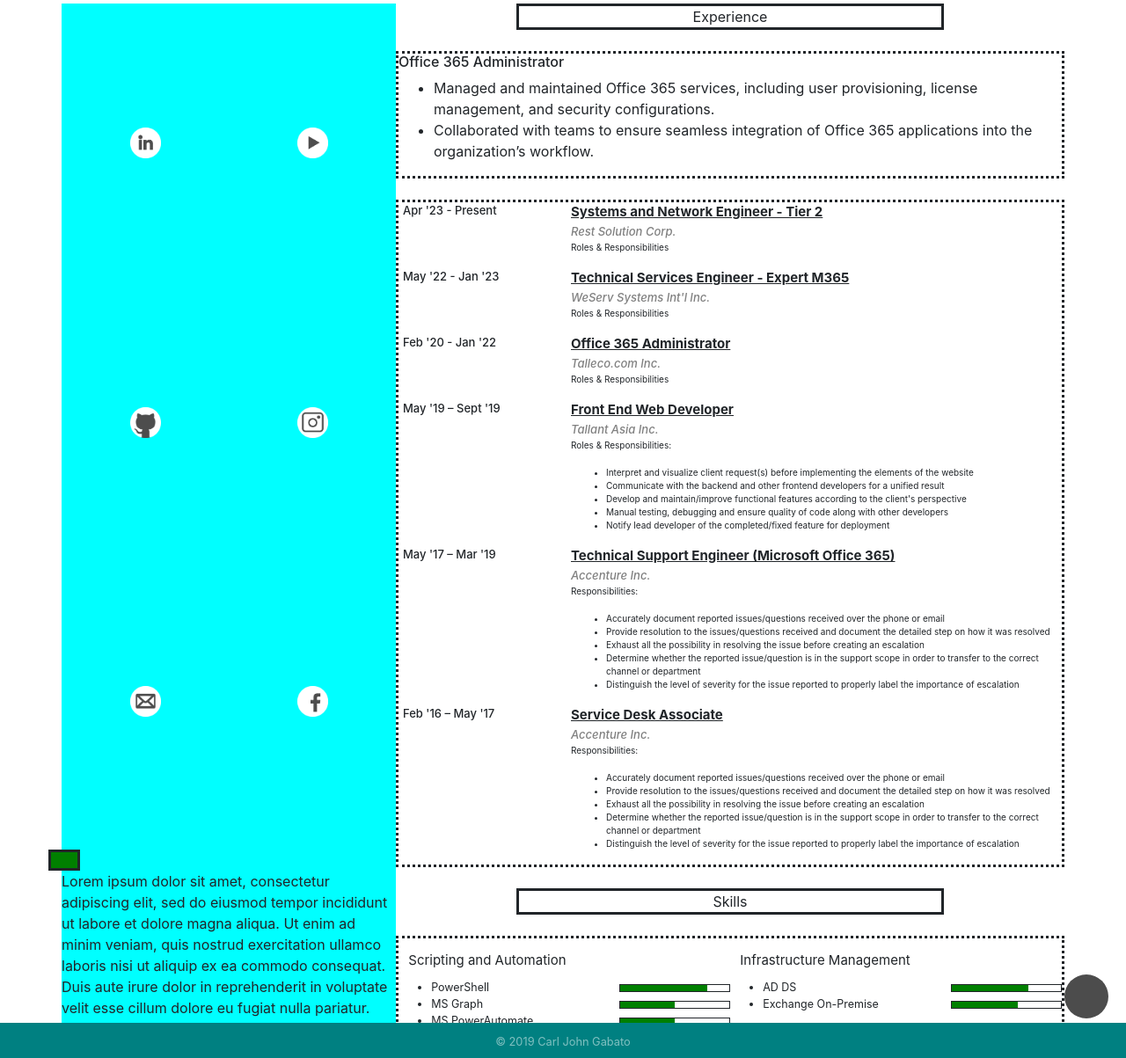
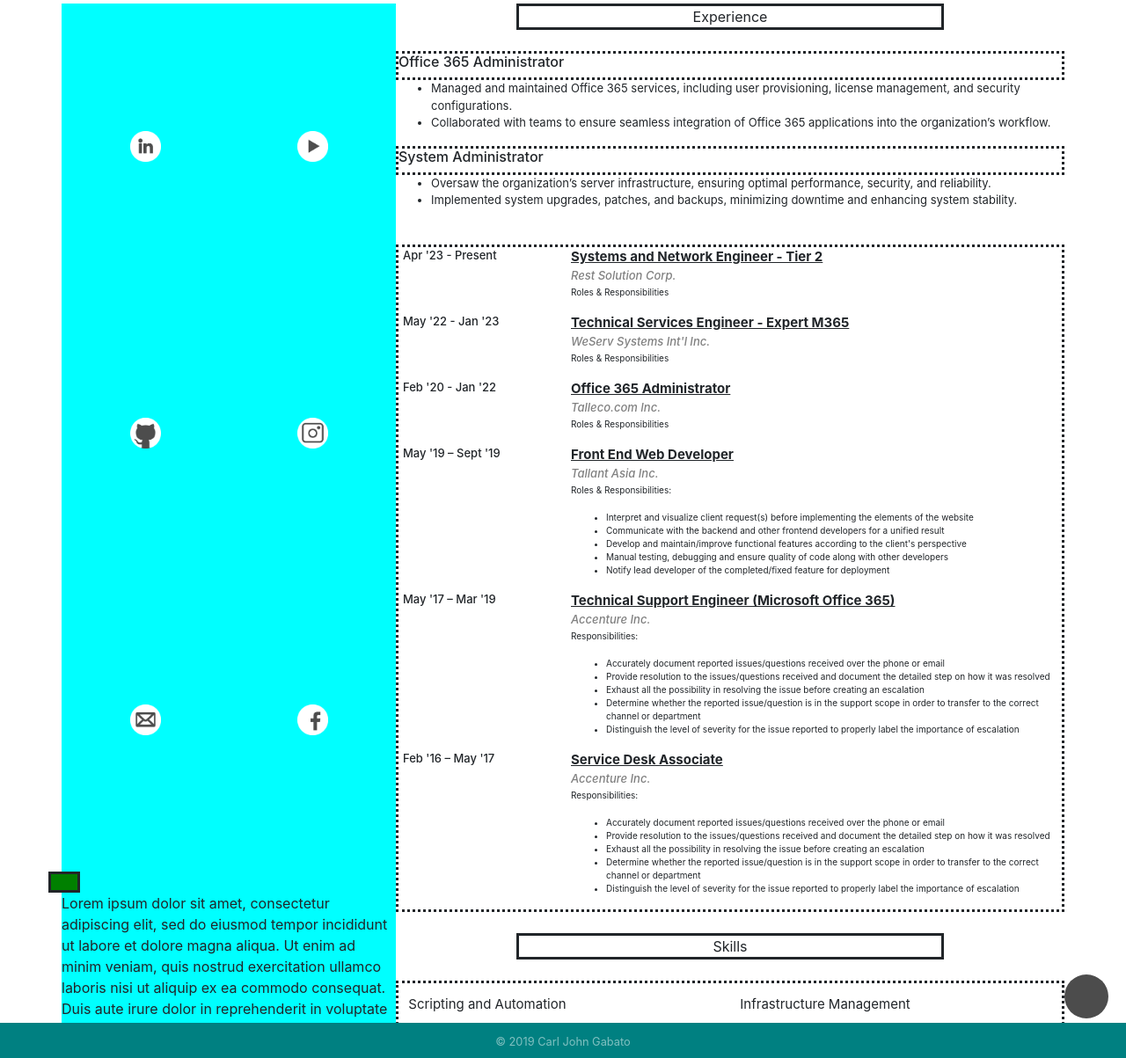
Before and after one commit to carljohngabato/aboutme, a Jekyll site: the page built from blogs.html, in a window 1280 px wide and 1400 px high, scrolled down 745 px. Shown: the part 197-1400 px from the top of the window at 88% size. Built offline with Jekyll 4.4.1, drawn with Linux system fonts in a browser that asks for light colours; nearby versions of some CDN libraries.

```diff
--- a/_sass/main.scss
+++ b/_sass/main.scss
@@ -625,6 +625,9 @@
   height: auto;
   width: -webkit-fill-available;
 }
+.exp-font-sz{
+  font-size: small;
+}
 .row-2-col-2-row-2{
   height: auto;
   width: -webkit-fill-available;
--- a/blogs.html
+++ b/blogs.html
@@ -84,9 +84,20 @@
                 <br>
                 <div class="row row-jobs">
                     <h6>Office 365 Administrator</h6>
+                </div>
+                <div class="row">
                     <ul>
-                        <li>Managed and maintained Office 365 services, including user provisioning, license management, and security configurations.</li>
-                        <li>Collaborated with teams to ensure seamless integration of Office 365 applications into the organization’s workflow.</li>
+                        <li class="exp-font-sz">Managed and maintained Office 365 services, including user provisioning, license management, and security configurations.</li>
+                        <li class="exp-font-sz">Collaborated with teams to ensure seamless integration of Office 365 applications into the organization’s workflow.</li>
+                    </ul>
+                </div>
+                <div class="row row-jobs">
+                    <h6>System Administrator</h6>
+                </div>
+                <div class="row">
+                    <ul>
+                        <li class="exp-font-sz">Oversaw the organization’s server infrastructure, ensuring optimal performance, security, and reliability.</li>
+                        <li class="exp-font-sz">Implemented system upgrades, patches, and backups, minimizing downtime and enhancing system stability.</li>
                     </ul>
                 </div>
                 <br>
```
